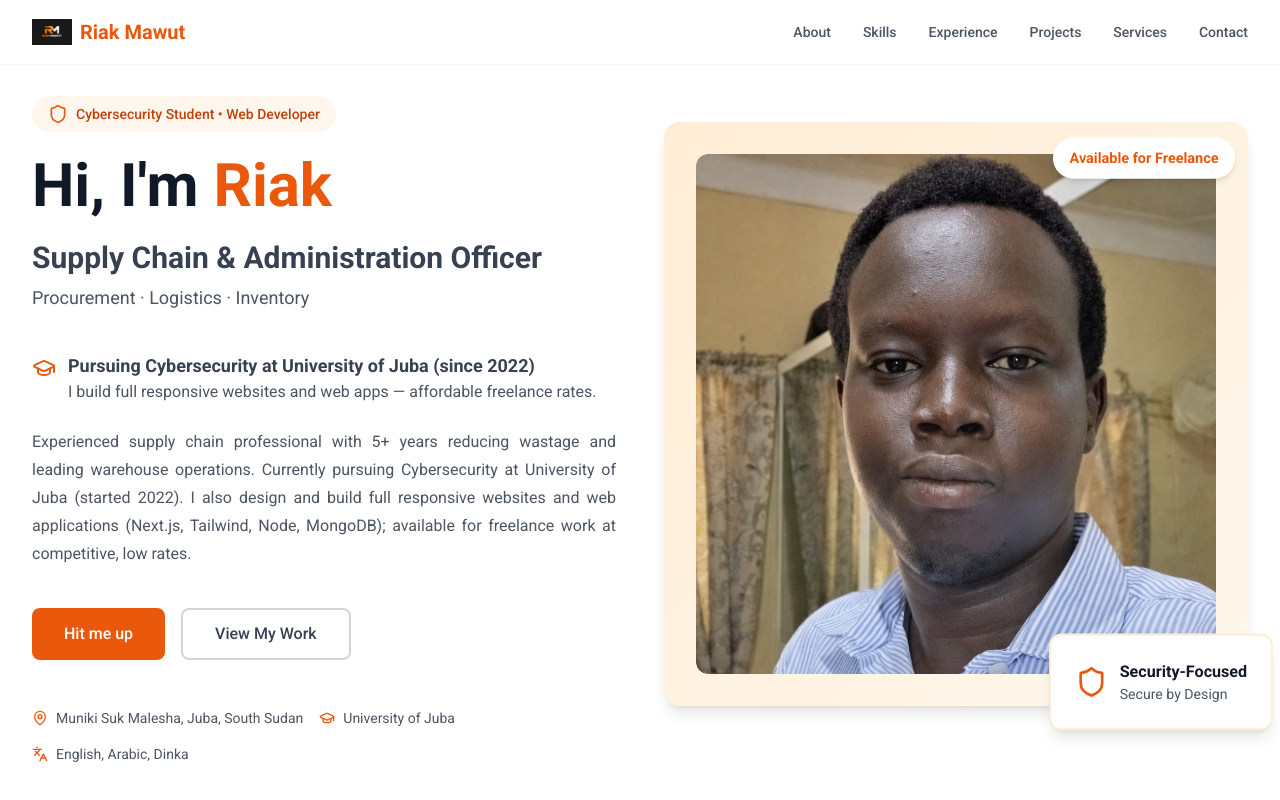
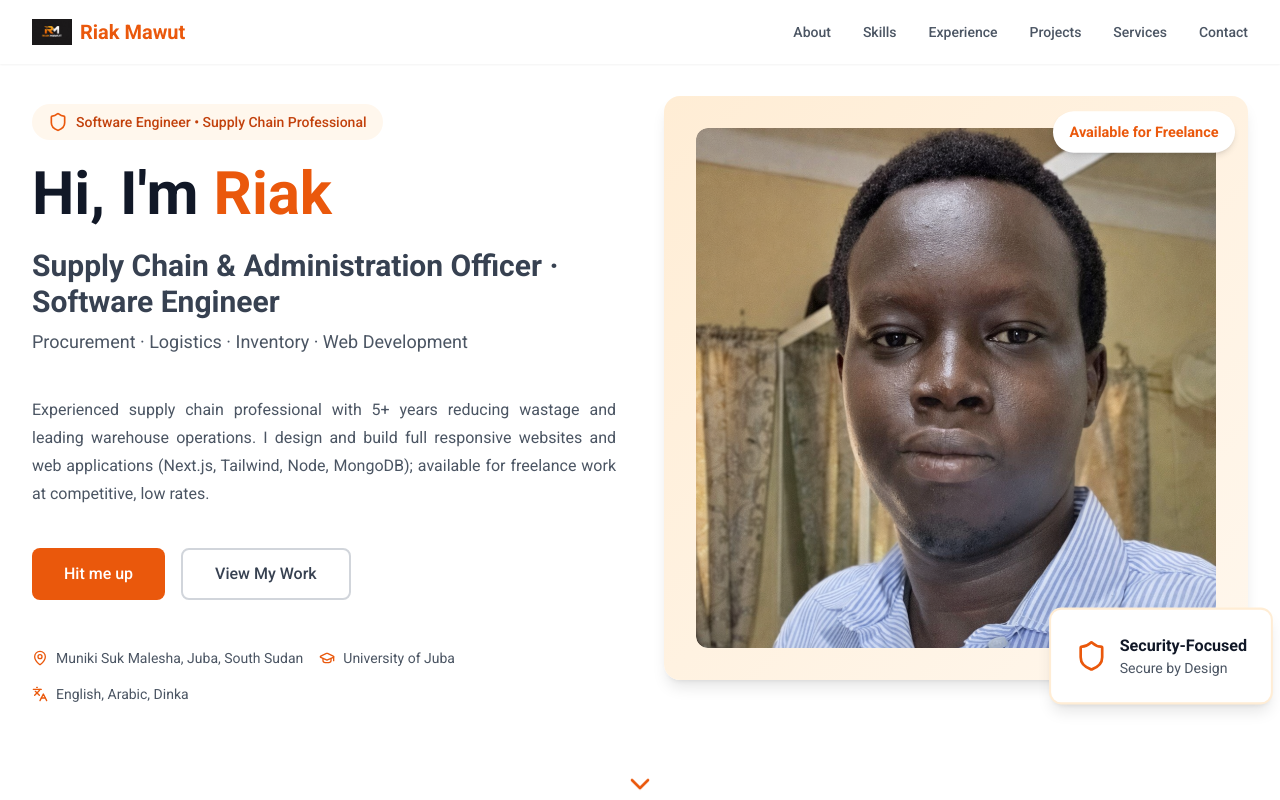
Before and after one commit to riakmawut1-hub/riak-portfolio, a Next.js app: page / in a window 1280 px wide. Shown: the top 800 px of the page. Built offline with nearby package versions, Linux system fonts and the light colour scheme.

Commit message:
Reorganize hero section: add Software Engineer title and remove redundant pursuing info

```diff
--- a/app/page.tsx
+++ b/app/page.tsx
@@ -25,17 +25,15 @@ export default function Portfolio() {
 
       name: "Riak Mawut Angui Atem",
 
-      title: "Supply Chain & Administration Officer",
+      title: "Supply Chain & Administration Officer · Software Engineer",
 
-      subtitle: "Procurement · Logistics · Inventory",
-
-      highlight: "Pursuing Cybersecurity at University of Juba (since 2022)",
+      subtitle: "Procurement · Logistics · Inventory · Web Development",
 
       webDev: "I build full responsive websites and web apps — affordable freelance rates.",
 
       cta: "Hit me up",
 
-      description: "Experienced supply chain professional with 5+ years reducing wastage and leading warehouse operations. Currently pursuing Cybersecurity at University of Juba (started 2022). I also design and build full responsive websites and web applications (Next.js, Tailwind, Node, MongoDB); available for freelance work at competitive, low rates."
+      description: "Experienced supply chain professional with 5+ years reducing wastage and leading warehouse operations. I design and build full responsive websites and web applications (Next.js, Tailwind, Node, MongoDB); available for freelance work at competitive, low rates."
 
     },
 
@@ -620,7 +618,7 @@ export default function Portfolio() {
 
                 <span className="text-sm font-medium text-orange-700">
 
-                  Cybersecurity Student • Web Developer
+                  Software Engineer • Supply Chain Professional
 
                 </span>
 
@@ -644,25 +642,7 @@ export default function Portfolio() {
 
               </div>
 
-              <div className="space-y-3 pt-4">
-
-                <div className="flex items-start space-x-3 text-gray-700">
-
-                  <GraduationCap className="text-orange-600 flex-shrink-0 mt-1" size={24} />
-
-                  <div>
-
-                    <p className="font-semibold text-lg" style={{ fontFamily: 'Roboto, sans-serif' }}>{content.hero.highlight}</p>
-
-                    <p className="text-gray-600" style={{ fontFamily: 'Roboto, sans-serif' }}>{content.hero.webDev}</p>
-
-                  </div>
-
-                </div>
-
-              </div>
-
-              <p className="text-gray-600 leading-relaxed text-justify max-w-2xl" style={{ fontFamily: 'Roboto, sans-serif', lineHeight: '1.75' }}>{content.hero.description}</p>
+              <p className="text-gray-600 leading-relaxed text-justify max-w-2xl pt-4" style={{ fontFamily: 'Roboto, sans-serif', lineHeight: '1.75' }}>{content.hero.description}</p>
 
               <div className="flex flex-wrap gap-4 pt-4">
 
```
